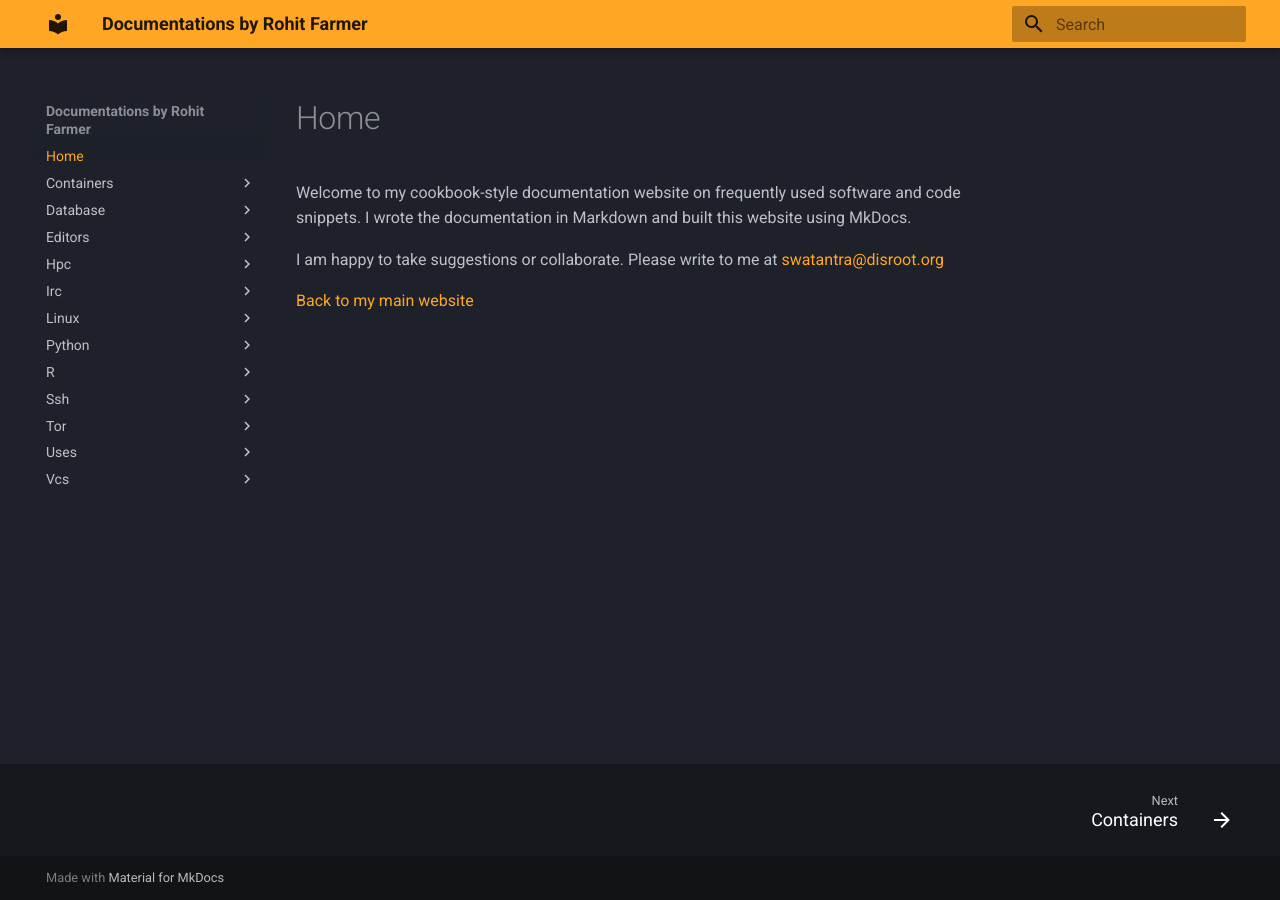
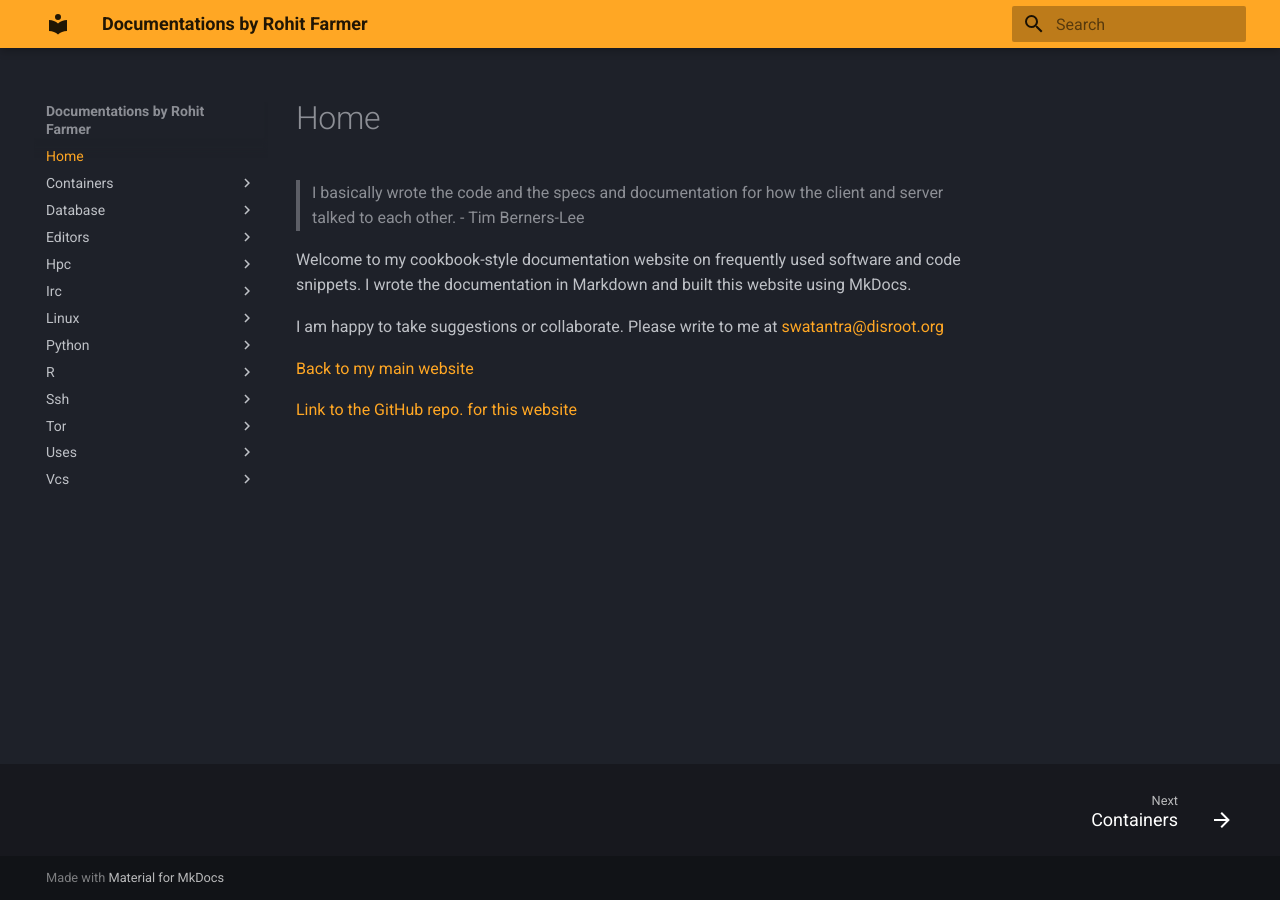
Before and after one commit to rohitfarmer/mk-docs, an MkDocs documentation site: the page built from docs/index.md, in a window 1280 px wide. Built offline with MkDocs 1.6.1 and Material for MkDocs 9.7.7, drawn with Linux system fonts in a browser that asks for light colours.

Commit message:
index in docs

```diff
--- a/docs/README.md
+++ b/docs/index.md
@@ -1,5 +1,9 @@
+> I basically wrote the code and the specs and documentation for how the client and server talked to each other. - Tim Berners-Lee
+
 Welcome to my cookbook-style documentation website on frequently used software and code snippets. I wrote the documentation in Markdown and built this website using MkDocs.
 
 I am happy to take suggestions or collaborate. Please write to me at [swatantra@disroot.org](mailto:swatantra@disroot.org)
 
 [Back to my main website](https://rohitfarmer.com)
+
+[Link to the GitHub repo. for this website](https://github.com/rohitfarmer/mk-docs)
```
